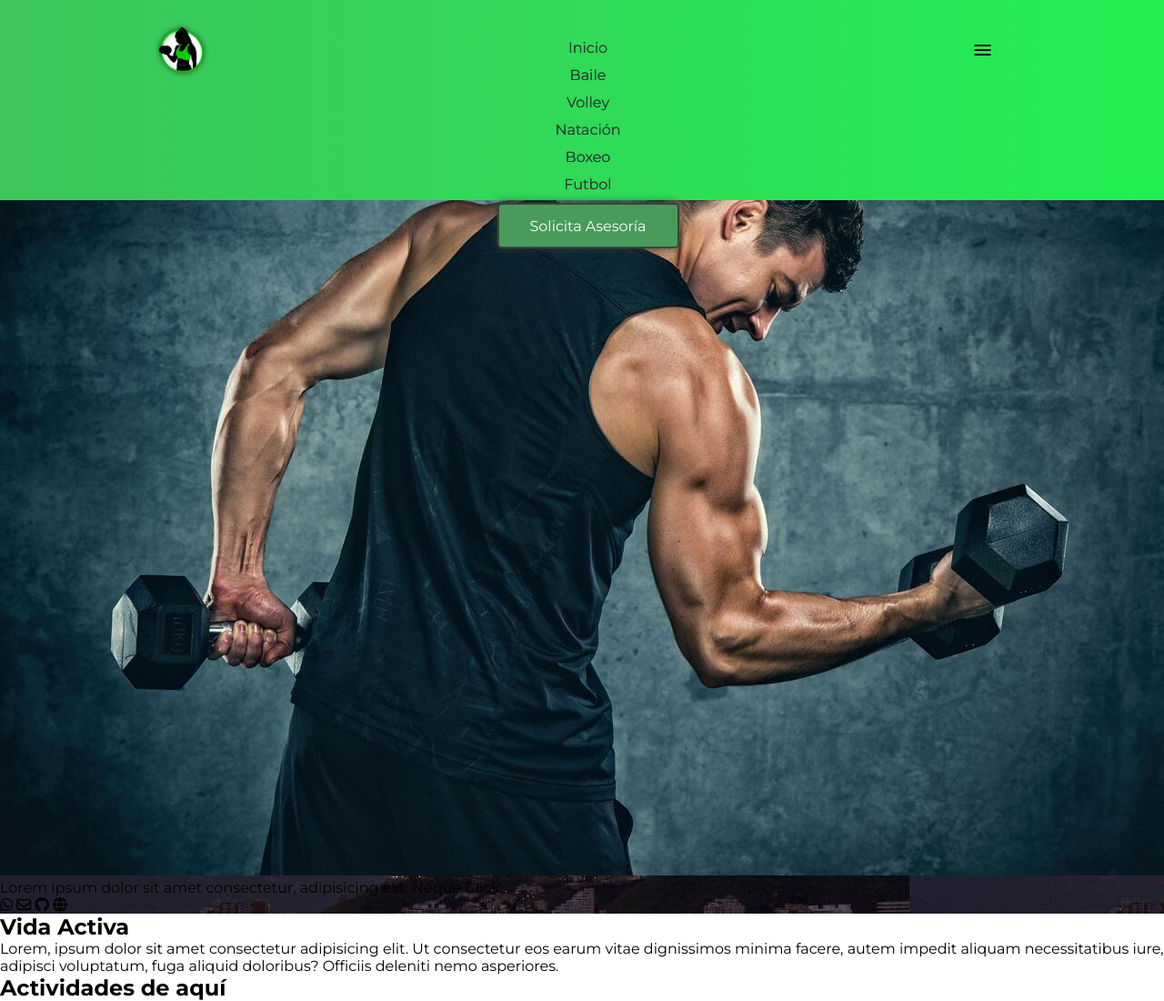
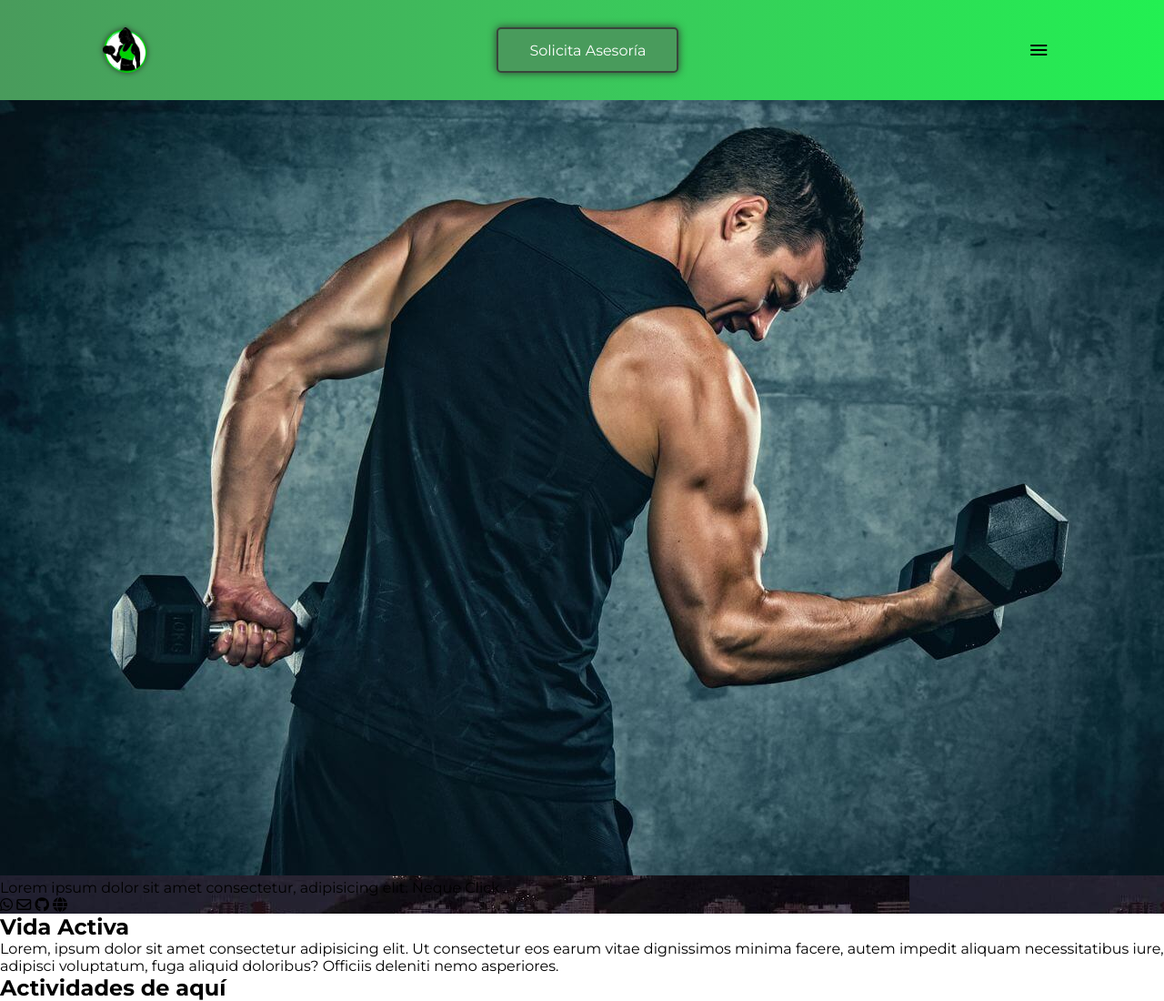
Before and after one commit to andradeangel/css-project, a plain HTML site: page index.html in a window 1280 px wide. Shown: the top 1100 px of the page at 91% size. Drawn offline with nearby package versions, Linux system fonts and the light colour scheme.

Commit message:
Herramientas de medicion para el navbar

```diff
--- a/index.html
+++ b/index.html
@@ -40,6 +40,8 @@
       <div class="navbar__contact navbar__contact--mobile">
         <a href="#contact">Solicita Asesoría</a>
       </div>
+
+      <div class="navbar__menu2"></div>
 
       <div class="navbar__icon">
         <label class="material-symbols-outlined" for="check">menu</label>
--- a/styles.css
+++ b/styles.css
@@ -2,6 +2,7 @@
     margin: 0;
     padding: 0;
     box-sizing: border-box;
+    font-family: "Montserrat", sans-serif;
     --colorFirst: #22F052;
     --colorSecond: #3CC55C;
     --colorThird: #499B5C;
@@ -9,13 +10,14 @@
     --colorFifth: #38463B;
     --colorSixth: #303D33;
     --radio: 5px;
-    font-family: "Montserrat", sans-serif;
 }
+
+
 
 /* NAVBAR */
 header{
     position: fixed;
-    background-image: linear-gradient(90deg, var(--colorSecond), var(--colorFirst));
+    background-image: linear-gradient(90deg, var(--colorThird), var(--colorSecond), var(--colorFirst));
     top: 0;
     left: 0;
     width: 100%;
@@ -34,31 +36,47 @@ header{
 .navbar__logo > a{
     display: inline-block;
     height: 50px;
+    transition: 1s;
+}
+.navbar__logo > a:hover{
+    filter: brightness(.7);
 }
 .navbar__logo > a > img{
     width: 100%;
-    filter: brightness(none);
     filter: drop-shadow(0 0 3px var(--colorSixth));
     transition: .5s;
 }
 .navbar__logo > a > img:hover{
-    filter: brightness(.8);
     filter: drop-shadow(0 0 10px var(--colorSixth));
 }
 .material-symbols-outlined{
-    width: 50px;
+    width: 24px;
 }
 .navbar__menu{
-    height: 10rem;
-    padding: 13px 0 0 13px;
+    height: 17rem;
     text-align: center;
 }
 .navbar__menu__list{
     list-style: none;
 }
-.navbar__menu__list--item a {
+.navbar__menu__list--item:last-child{
+    margin-bottom: 15px;
+}
+.navbar__menu__list--item a{
     text-decoration: none;
     margin-bottom: 10px;
+    letter-spacing: normal;
+    color: var(--colorSixth);
+    display: inline-block;
+    width: 100%;
+    border-bottom: solid 1px transparent;
+    text-shadow: 0 0 0px var(--colorFirst);
+    transition: .5s;
+}
+.navbar__menu__list--item a:hover{
+    letter-spacing: 10px;
+    border-bottom: solid 1px var(--colorFifth);
+    text-shadow: 0 0 10px var(--colorFirst);
 }
 .navbar__contact{
     width: 200px;
@@ -93,21 +111,6 @@ header{
     background-color: var(--colorFourth);
     border-radius: 3px;
 }
-.navbar__menu__list--item a{
-    letter-spacing: normal;
-    color: var(--colorSixth);
-    display: inline-block;
-    width: 100%;
-    border-bottom: solid 1px transparent;
-    text-shadow: 0 0 0px var(--colorSixth);
-
-    transition: .5s;
-}
-.navbar__menu__list--item a:hover{
-    letter-spacing: 10px;
-    border-bottom: solid 1px var(--colorFifth);
-    text-shadow: 0 0 100px var(--colorSixth);
-}
 .navbar__icon{
    align-items: center;
    border-radius: 50%;
@@ -120,32 +123,41 @@ header{
 }
 .navbar__icon label{
     cursor: pointer;
+    user-select: none;
 }
-.material-symbols-outlined{
-    width: 24px;
+.navbar__input-check:checked ~ .navbar__menu2 {
+    display: none;
+}
+.navbar__input-check:not(:checked) ~ .navbar__menu{
+    height: 0;
+    width: 0;
+    margin-bottom: 0;
+    overflow: hidden;
+    transition: .5s;
 }
 .navbar__input-check:checked ~ .navbar__menu {
-    display: none;
+    transition: .5s;
+    overflow: hidden;
 }
 .navbar__input-check:checked ~ .navbar__icon{
-    display: flex;
-    align-items: center;
-    justify-content: center;
-    padding: 13px;
-}
-.navbar__input-check:not(:checked) ~ .navbar__contact--mobile {
-    display: none;
-}
-.navbar__input-check:not(:checked) ~ .navbar__icon, .navbar__logo{
-    align-self: start;
-}
-.navbar__input-check:not(:checked) ~ .navbar__icon{
     display: flex;
     align-items: start;
     justify-content: center;
     padding: 13px;
 }
-
+.navbar__input-check:not(:checked) ~ .navbar__icon{
+    display: flex;
+    align-items: center;
+    align-self: start;
+    justify-content: center;
+    padding: 13px;
+}
+.navbar__input-check:checked ~ .navbar__contact--mobile {
+    display: none;
+}
+.navbar__input-check:checked ~ .navbar__icon, .navbar__logo{
+    align-self: start;
+}
 
 
 
```
